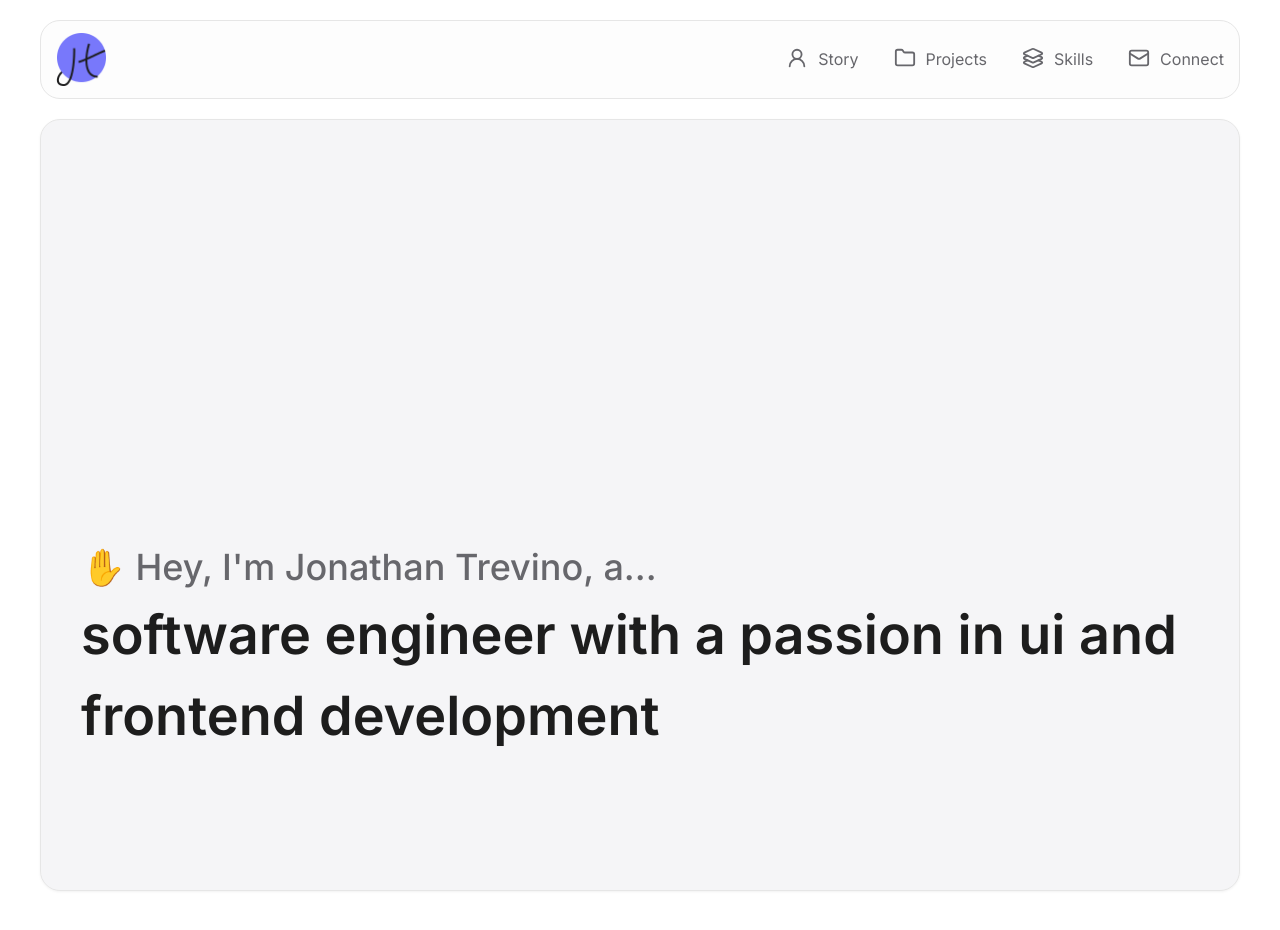
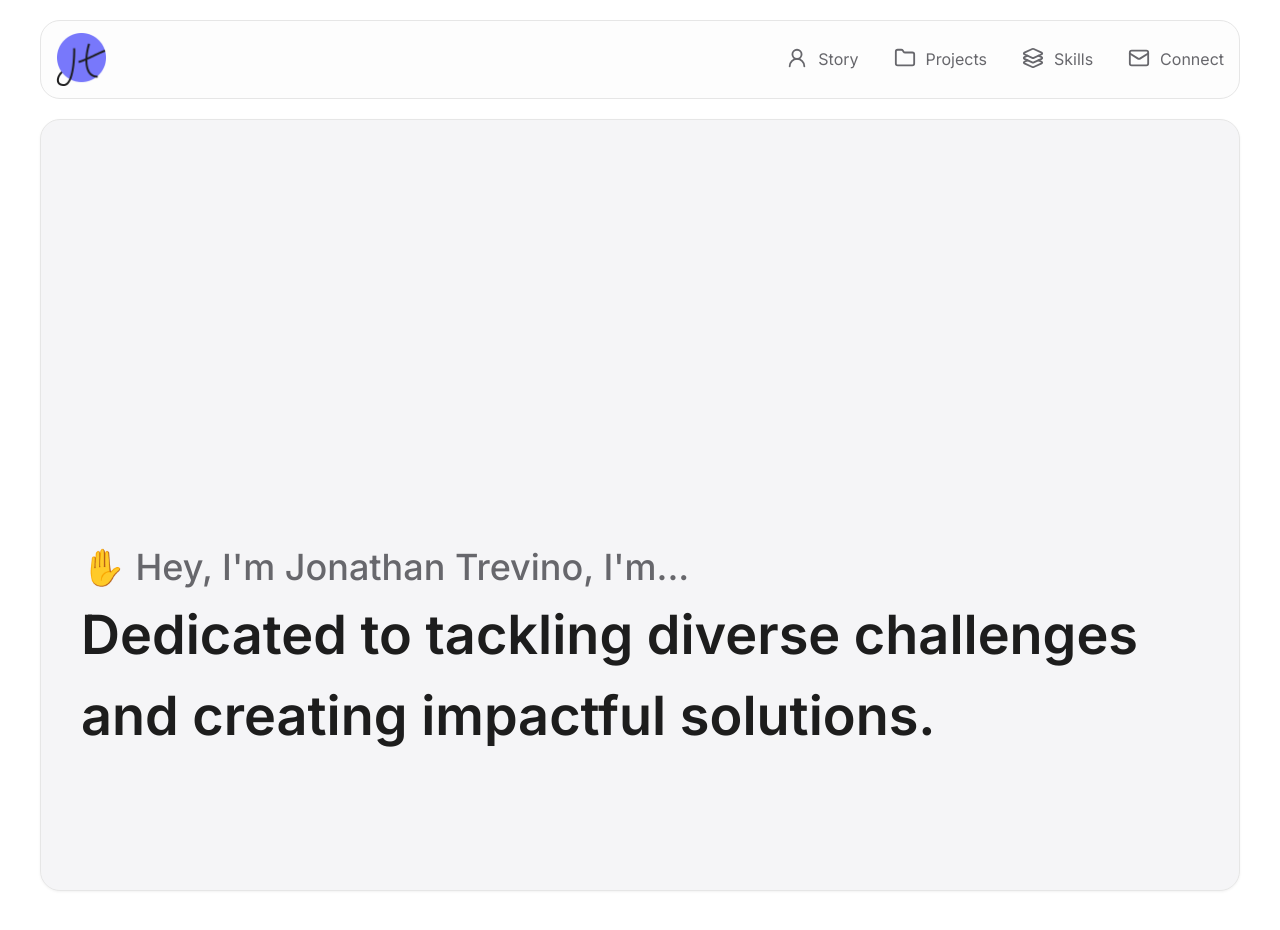
Before and after one commit to yeahimjt/portfolio, a Next.js app: page / in a window 1280 px wide. Shown: the top 930 px of the page. Built offline with nearby package versions, Linux system fonts and the light colour scheme.

Commit message:
rewording header

```diff
--- a/components/header.tsx
+++ b/components/header.tsx
@@ -3,8 +3,11 @@ import React from "react";
 const Header = () => {
   return (
     <header>
-      <h2>✋ Hey, I&apos;m Jonathan Trevino, a...</h2>
-      <h1>software engineer with a passion in ui and frontend development</h1>
+      <h2>✋ Hey, I&apos;m Jonathan Trevino, I'm...</h2>
+      <h1>
+        Dedicated to tackling diverse challenges and creating impactful
+        solutions.
+      </h1>
     </header>
   );
 };
```
